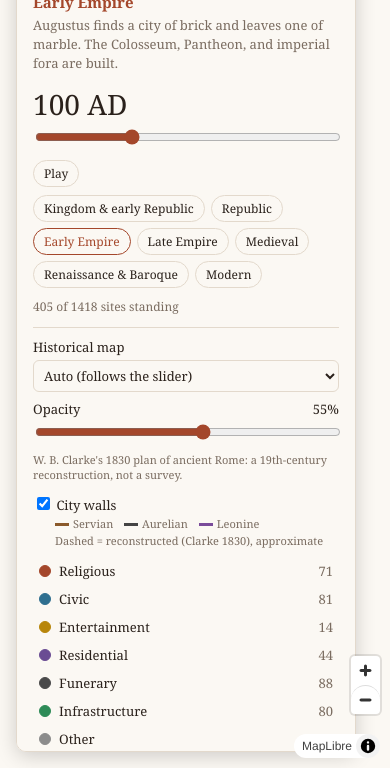
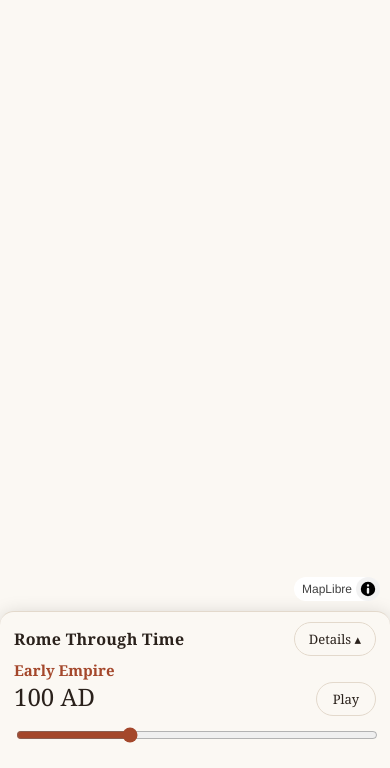
Before and after one commit to iolis16/rome-time-map, a website built with Vite: page index.html in a window 390 px wide. Shown: the part 76-844 px from the top of the page. Built offline with nearby package versions, Linux system fonts and the light colour scheme; no server answers.

Commit message:
Mobile layout: bottom-sheet panel with collapsible details
Time controls (era, year, play, slider) stay visible; the rest is behind a
Details toggle. Larger touch targets, scrollable era chips, attribution kept
above the sheet, zoom controls moved to top-right.

Co-Authored-By: Claude Sonnet 5.5 <noreply@anthropic.com>

```diff
--- a/index.html
+++ b/index.html
@@ -9,15 +9,21 @@
   <body>
     <div id="map"></div>
     <aside id="panel">
+      <header id="panel-head">
         <h1>Rome Through Time</h1>
+        <button id="panel-toggle" type="button" aria-expanded="false" aria-controls="details">Details</button>
+      </header>
+      <div id="timebar">
         <div id="era-name"></div>
+        <div id="year-row">
+          <div id="year-label"></div>
+          <button id="play" type="button">Play</button>
+        </div>
+        <input id="slider" type="range" aria-label="Year" />
+      </div>
+      <div id="details">
         <p id="era-blurb"></p>
-      <div id="year-label"></div>
-      <input id="slider" type="range" aria-label="Year" />
-      <div id="controls">
-        <button id="play" type="button">Play</button>
         <div id="eras"></div>
-      </div>
         <div id="count"></div>
         <div id="overlay">
           <label for="map-mode">Historical map</label>
@@ -34,6 +40,7 @@
         <div id="legend" role="group" aria-label="Filter by type"></div>
         <p id="legend-note"><span class="swatch faded"></span> Faded: dated only by historical period</p>
         <button id="show-all" type="button" hidden>Show all types</button>
+      </div>
     </aside>
     <script type="module" src="/src/main.js"></script>
   </body>
--- a/src/main.js
+++ b/src/main.js
@@ -94,7 +94,7 @@ async function main() {
   els.slider.value = 100;
 
   const map = new maplibregl.Map({ container: 'map', style: STYLE, center: ROME, zoom: 13.5 });
-  map.addControl(new maplibregl.NavigationControl({ showCompass: false }), 'bottom-right');
+  map.addControl(new maplibregl.NavigationControl({ showCompass: false }), 'top-right');
 
   const colorExpr = ['match', ['get', 'type'], ...Object.entries(TYPE_COLORS).filter(([k]) => k !== 'other').flat(), TYPE_COLORS.other];
 
@@ -184,6 +184,20 @@ async function main() {
   }
 
   els.slider.addEventListener('input', () => update(Number(els.slider.value)));
+
+  // Mobile bottom sheet: expand/collapse details, and tell the CSS how tall the sheet is.
+  const panel = document.getElementById('panel');
+  const toggle = document.getElementById('panel-toggle');
+  toggle.addEventListener('click', () => {
+    const open = panel.classList.toggle('open');
+    toggle.setAttribute('aria-expanded', String(open));
+    toggle.firstChild.textContent = open ? 'Hide' : 'Details';
+  });
+  const mobile = window.matchMedia('(max-width: 640px)');
+  const syncSheetHeight = () =>
+    document.documentElement.style.setProperty('--sheet-h', mobile.matches ? `${panel.offsetHeight}px` : '0px');
+  new ResizeObserver(syncSheetHeight).observe(panel);
+  mobile.addEventListener('change', syncSheetHeight);
 
   let timer = null;
   els.play.addEventListener('click', () => {
--- a/src/style.css
+++ b/src/style.css
@@ -22,19 +22,21 @@ html, body { margin: 0; height: 100%; font-family: Georgia, "Times New Roman", s
   background: var(--bg); border: 1px solid var(--border); border-radius: 10px;
   padding: 16px; box-shadow: 0 4px 20px rgba(0,0,0,.18);
 }
-h1 { margin: 0 0 8px; font-size: 20px; letter-spacing: .02em; }
+#panel-head { display: flex; align-items: center; justify-content: space-between; gap: 8px; margin-bottom: 8px; }
+h1 { margin: 0; font-size: 20px; letter-spacing: .02em; }
+#panel-toggle { display: none; }
+#year-row { display: flex; align-items: center; justify-content: space-between; gap: 12px; }
+#details { margin-top: 4px; }
 #era-name { font-size: 15px; color: var(--accent); font-weight: bold; }
-#era-blurb { margin: 4px 0 12px; font-size: 13px; line-height: 1.45; color: var(--muted); min-height: 3.9em; }
+#era-blurb { margin: 8px 0 10px; font-size: 13px; line-height: 1.45; color: var(--muted); min-height: 3.9em; }
 #year-label { font-size: 28px; font-variant-numeric: tabular-nums; margin-bottom: 4px; }
 #slider { width: 100%; accent-color: var(--accent); }
-#controls { display: flex; flex-direction: column; gap: 8px; margin-top: 10px; }
 #eras { display: flex; flex-wrap: wrap; gap: 6px; }
 button {
   font: inherit; font-size: 12px; cursor: pointer; color: var(--fg);
   background: transparent; border: 1px solid var(--border); border-radius: 999px; padding: 4px 10px;
 }
 button:hover, button.active { border-color: var(--accent); color: var(--accent); }
-#play { align-self: flex-start; }
 #panel { max-height: calc(100% - 32px); overflow-y: auto; }
 #overlay { margin-top: 12px; padding-top: 10px; border-top: 1px solid var(--border); font-size: 13px; }
 #overlay label { display: flex; justify-content: space-between; margin: 8px 0 4px; }
@@ -67,3 +69,32 @@ button:hover, button.active { border-color: var(--accent); color: var(--accent);
 .maplibregl-popup-content { font-family: Georgia, serif; }
 .maplibregl-popup-content h3 { margin: 0 0 4px; font-size: 15px; }
 .maplibregl-popup-content p { margin: 0; font-size: 12px; color: #555; }
+
+/* Phones: the panel becomes a bottom sheet. The time controls stay visible; the rest is behind "Details". */
+@media (max-width: 640px) {
+  #panel {
+    top: auto; left: 0; right: 0; bottom: 0; width: 100%;
+    max-height: 78vh; max-height: 78dvh;
+    border-width: 1px 0 0; border-radius: 14px 14px 0 0;
+    padding: 10px 14px calc(12px + env(safe-area-inset-bottom));
+  }
+  #panel-head { margin-bottom: 4px; }
+  h1 { font-size: 16px; }
+  #panel-toggle { display: inline-block; min-height: 34px; padding: 4px 14px; font-size: 13px; }
+  #panel-toggle::after { content: " \25B4"; }
+  #panel.open #panel-toggle::after { content: " \25BE"; }
+  #details { display: none; }
+  #panel.open #details { display: block; }
+  #year-label { font-size: 24px; }
+  #play { min-height: 34px; padding: 4px 16px; font-size: 13px; }
+  #slider { height: 32px; }
+  #eras { flex-wrap: nowrap; overflow-x: auto; padding-bottom: 6px; -webkit-overflow-scrolling: touch; }
+  #eras button { flex: none; min-height: 32px; font-size: 13px; }
+  #era-blurb { min-height: 0; }
+  #overlay select { font-size: 16px; min-height: 40px; }
+  .legend-item { min-height: 38px; font-size: 14px; }
+  #walls-row { font-size: 14px; }
+  #walls-toggle { width: 18px; height: 18px; margin-right: 6px; vertical-align: -3px; }
+  /* keep the attribution (a licence requirement) just above the sheet */
+  .maplibregl-ctrl-bottom-left, .maplibregl-ctrl-bottom-right { bottom: var(--sheet-h, 0px); }
+}
```
Lines whose indentation alone changed are shown as unchanged.
